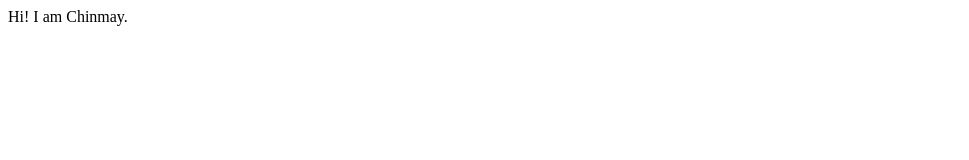
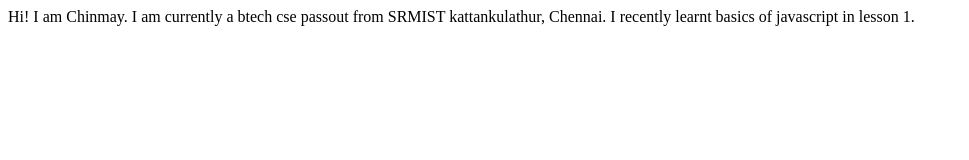
Before and after one commit to chinmayb14/studentportfolio-site, a plain HTML site: page index.html in a window 1280 px wide. Shown: the whole page, without its empty margins (0-969 px from the left). Drawn offline with Linux system fonts and the light colour scheme.

Commit message:
refactor:
Added some more details about myself .

```diff
--- a/index.html
+++ b/index.html
@@ -7,6 +7,7 @@
     <title>Chinmay's portfolio</title>
 </head>
 <body>
-    Hi! I am Chinmay.
+    Hi! I am Chinmay. I am currently a btech cse passout from SRMIST kattankulathur, Chennai.
+    I recently learnt basics of javascript in lesson 1.
 </body>
 </html>
```
